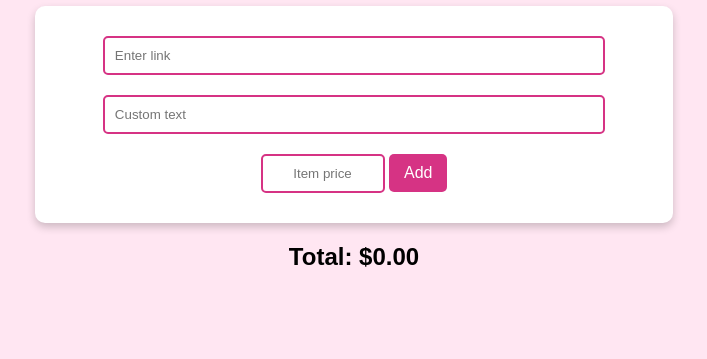
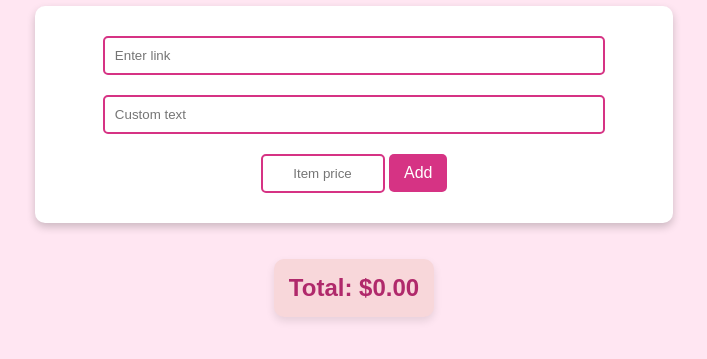
Before and after one commit to danielcollis/Listify-Web-App, a plain HTML site: page list.html in a window 1280 px wide. Shown: the part 93-452 px from the top of the page, without its empty margins (286-993 px from the left). Drawn offline with Linux system fonts and the light colour scheme.

Commit message:
added styling to the "total" display text

```diff
--- a/styles.css
+++ b/styles.css
@@ -56,7 +56,27 @@ li {
     border-radius: 5px;
     box-shadow: 0 2px 5px rgba(0, 0, 0, 0.2);
 }
+
 .small-input {
     width: 100px; /* Adjust the width to fit price input */
     text-align: center;
 }
+
+/* New styling for the total price display */
+#totalPrice {
+    font-size: 1.5em; /* Increase font size */
+    font-weight: bold;
+    color: #b0296b; /* Darker pink for contrast */
+    background-color: #f8d7da; /* Soft background color to match theme */
+    padding: 15px;
+    border-radius: 10px;
+    display: inline-block; /* To prevent it from taking full width */
+    box-shadow: 0 4px 8px rgba(0, 0, 0, 0.1);
+    margin-top: 20px; /* Space it from the list */
+    transition: 0.3s;
+}
+
+#totalPrice:hover {
+    background-color: #f1b3bd; /* Slight color change on hover */
+    box-shadow: 0 6px 12px rgba(0, 0, 0, 0.2);
+}
```
